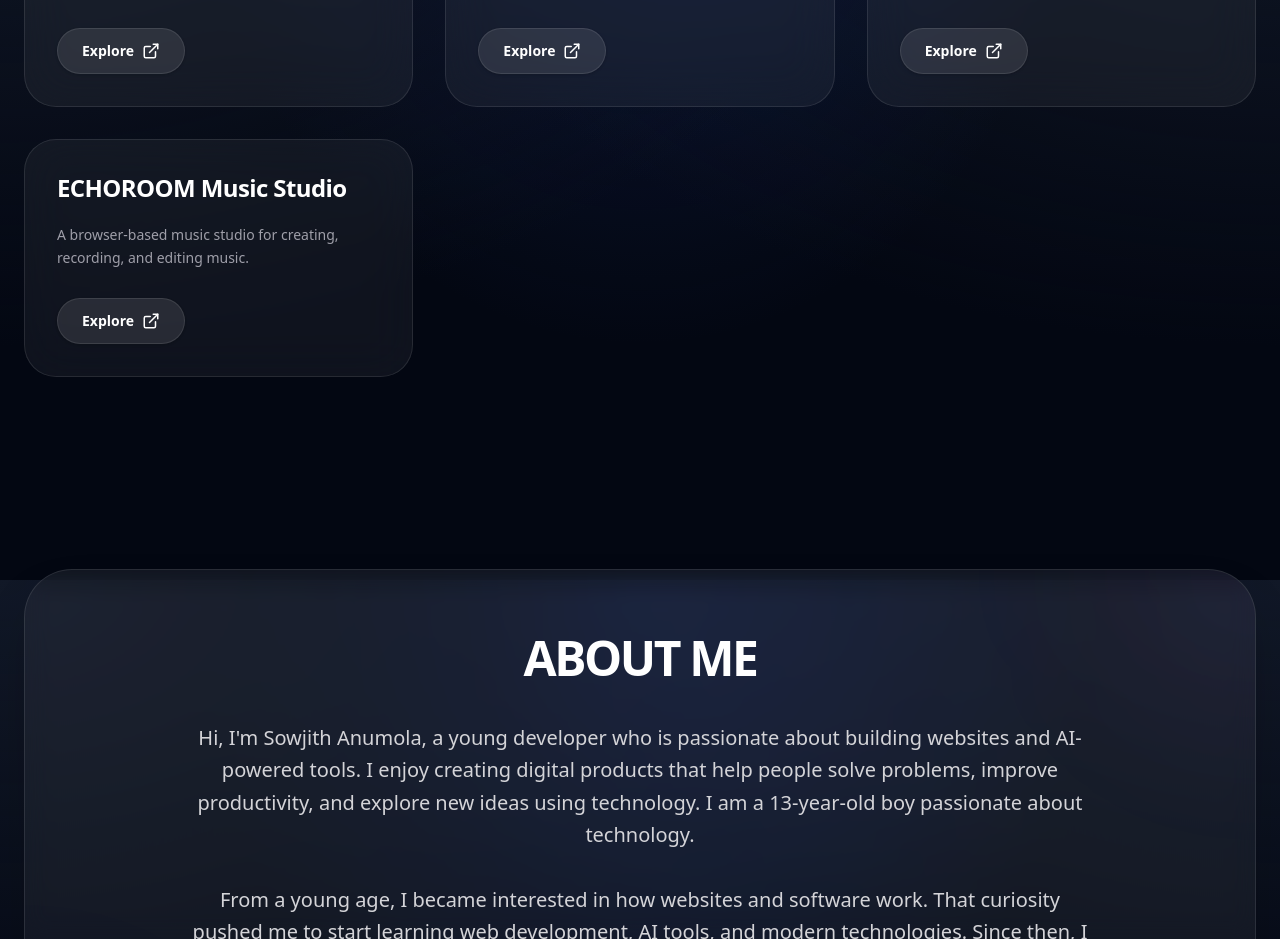
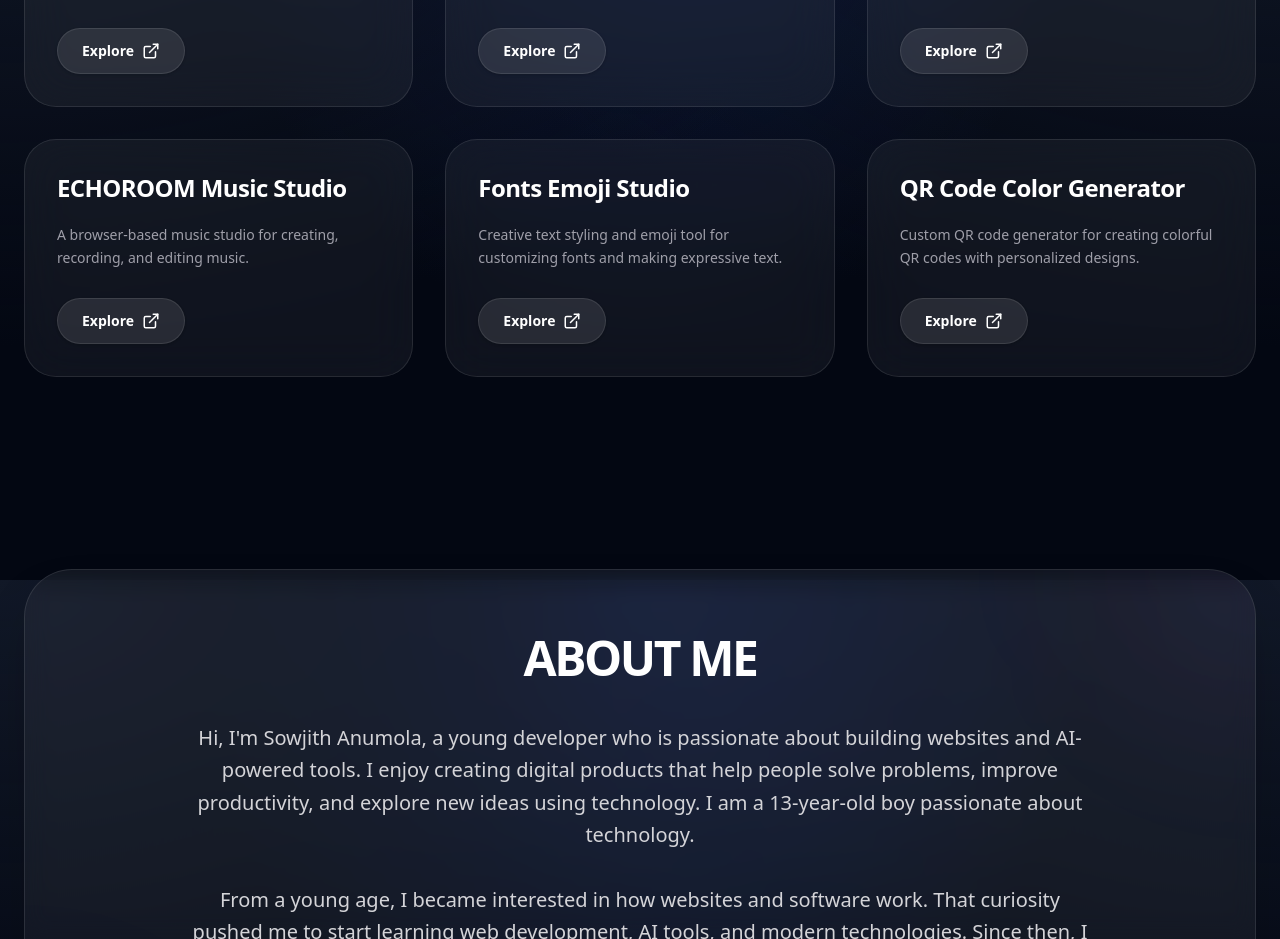
Before and after one commit to sowjithanumola/Sowjith-Anumola, a React (Vite) app: page / in a window 1280 px wide. Shown: the part 3420-4359 px from the top of the page. Built offline with nearby package versions, Linux system fonts and the light colour scheme.

Commit message:
Update constants.ts

```diff
--- a/src/constants.ts
+++ b/src/constants.ts
@@ -123,5 +123,15 @@ export const PROJECTS = [
     name: "ECHOROOM Music Studio",
     url: "https://echoroom-nu.vercel.app/",
     description: "A browser-based music studio for creating, recording, and editing music."
+  },
+  {
+    name: "Fonts Emoji Studio",
+    url: "https://fonts-emoji-studio.vercel.app/",
+    description: "Creative text styling and emoji tool for customizing fonts and making expressive text."
+  },
+  {
+    name: "QR Code Color Generator",
+    url: "https://qr-code-color-generator.vercel.app/",
+    description: "Custom QR code generator for creating colorful QR codes with personalized designs."
   }
 ];
```
